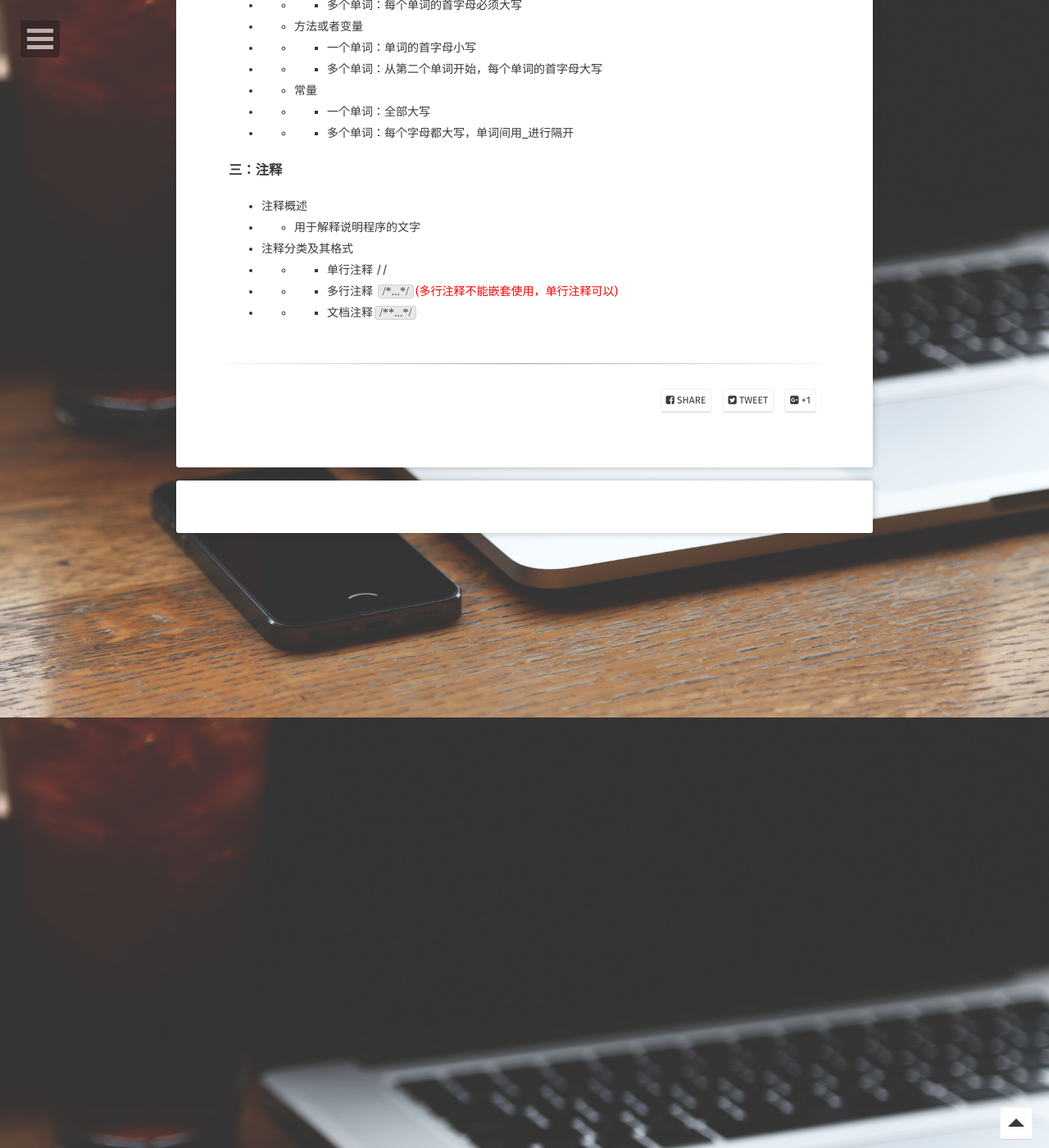
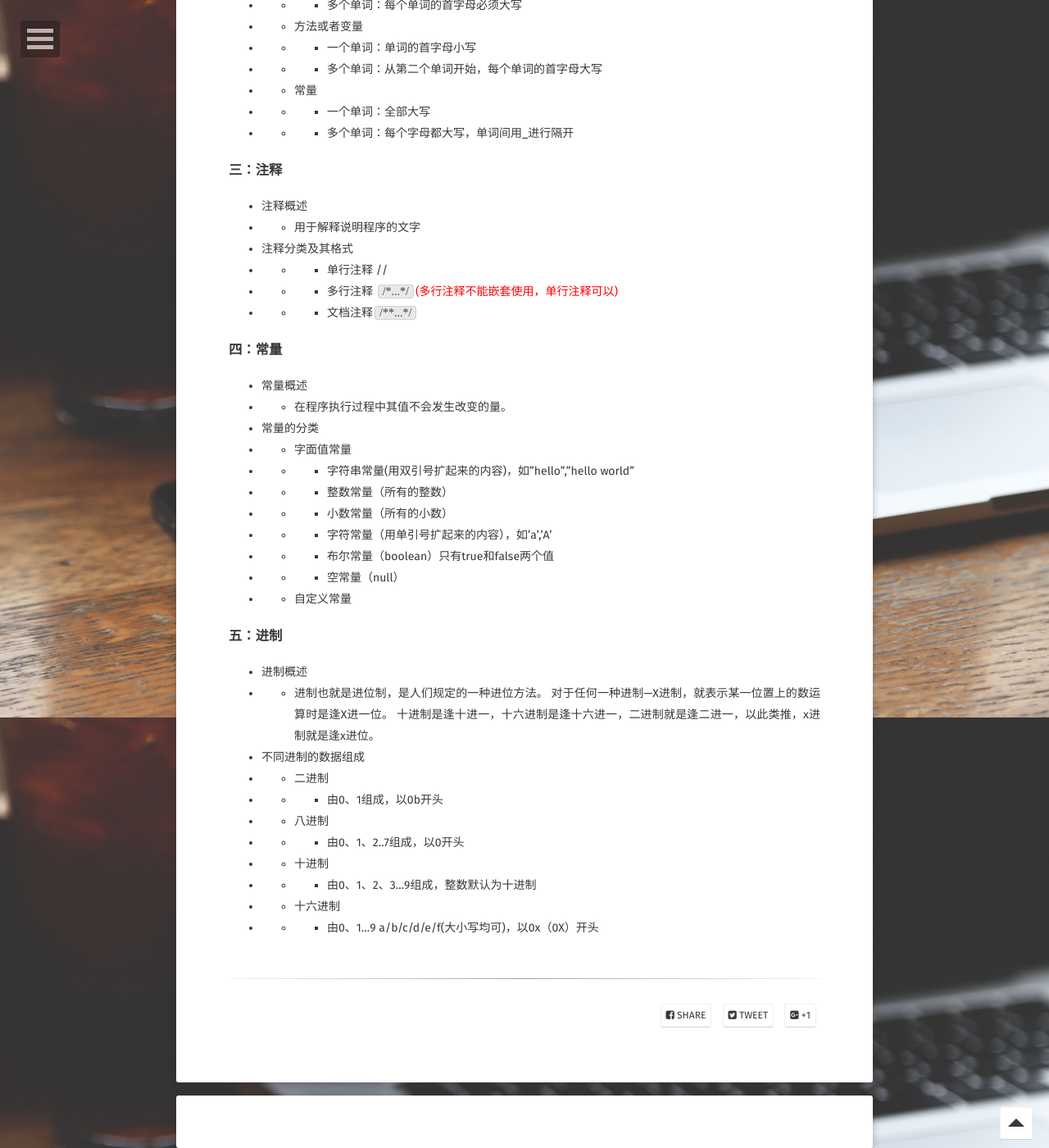
Before and after one commit to jackieliutao/javaStudyRoute, a Jekyll site: the page built from pages/JAVASE/basic-grammer.md, in a window 1280 px wide and 1400 px high, scrolled down 1825 px. Shown: the whole window at 82% size. Built offline with Jekyll 4.4.1, drawn with Linux system fonts in a browser that asks for light colours; some web fonts are replaced; comment, search, counter and statistics services are not loaded.

Commit message:
add content
add content

````diff
--- a/pages/JAVASE/basic-grammer.md
+++ b/pages/JAVASE/basic-grammer.md
@@ -174,3 +174,29 @@ comments: true
 * * * 单行注释 //
 * * * 多行注释 ```/*...*/```<font color="red">(多行注释不能嵌套使用，单行注释可以)</font>
 * * * 文档注释```/**...*/```
+
+### 四：常量
+* 常量概述
+* * 在程序执行过程中其值不会发生改变的量。
+* 常量的分类
+* * 字面值常量
+* * * 字符串常量(用双引号扩起来的内容)，如"hello","hello world"
+* * * 整数常量（所有的整数）
+* * * 小数常量（所有的小数）
+* * * 字符常量（用单引号扩起来的内容），如'a','A'
+* * * 布尔常量（boolean）只有true和false两个值
+* * * 空常量（null）
+* * 自定义常量
+
+### 五：进制
+* 进制概述
+* * 进制也就是进位制，是人们规定的一种进位方法。 对于任何一种进制---X进制，就表示某一位置上的数运算时是逢X进一位。 十进制是逢十进一，十六进制是逢十六进一，二进制就是逢二进一，以此类推，x进制就是逢x进位。
+* 不同进制的数据组成
+* * 二进制
+* * * 由0、1组成，以0b开头
+* * 八进制
+* * * 由0、1、2..7组成，以0开头
+* * 十进制
+* * * 由0、1、2、3...9组成，整数默认为十进制
+* * 十六进制
+* * * 由0、1...9 a/b/c/d/e/f(大小写均可)，以0x（0X）开头
````
